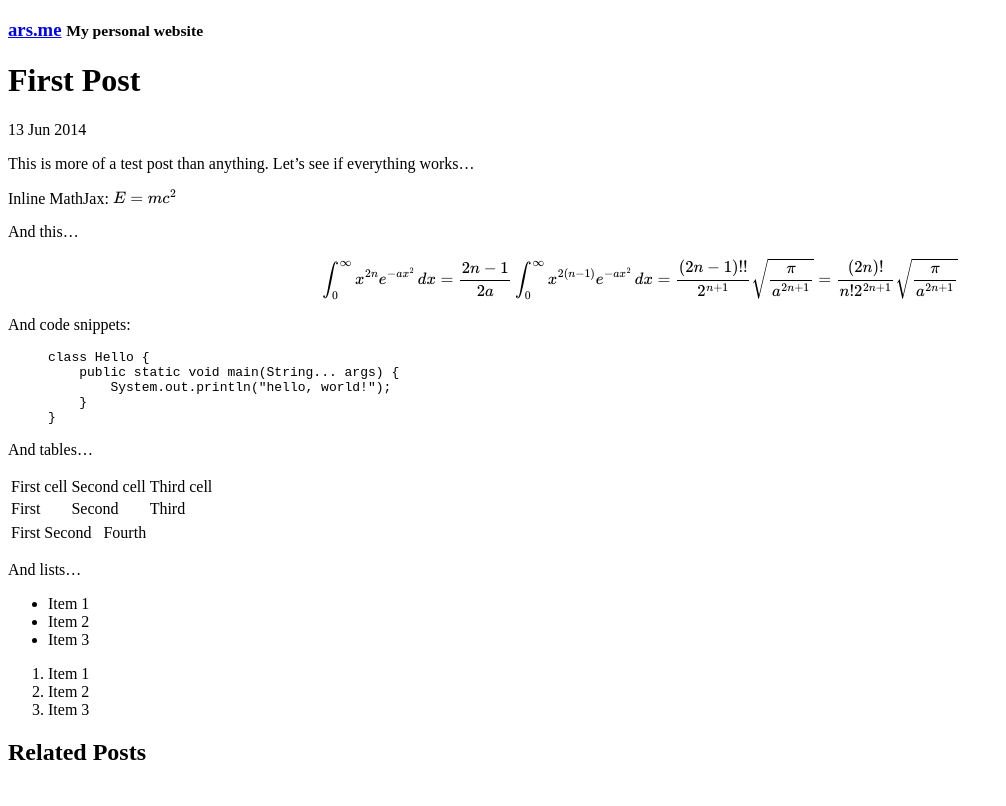
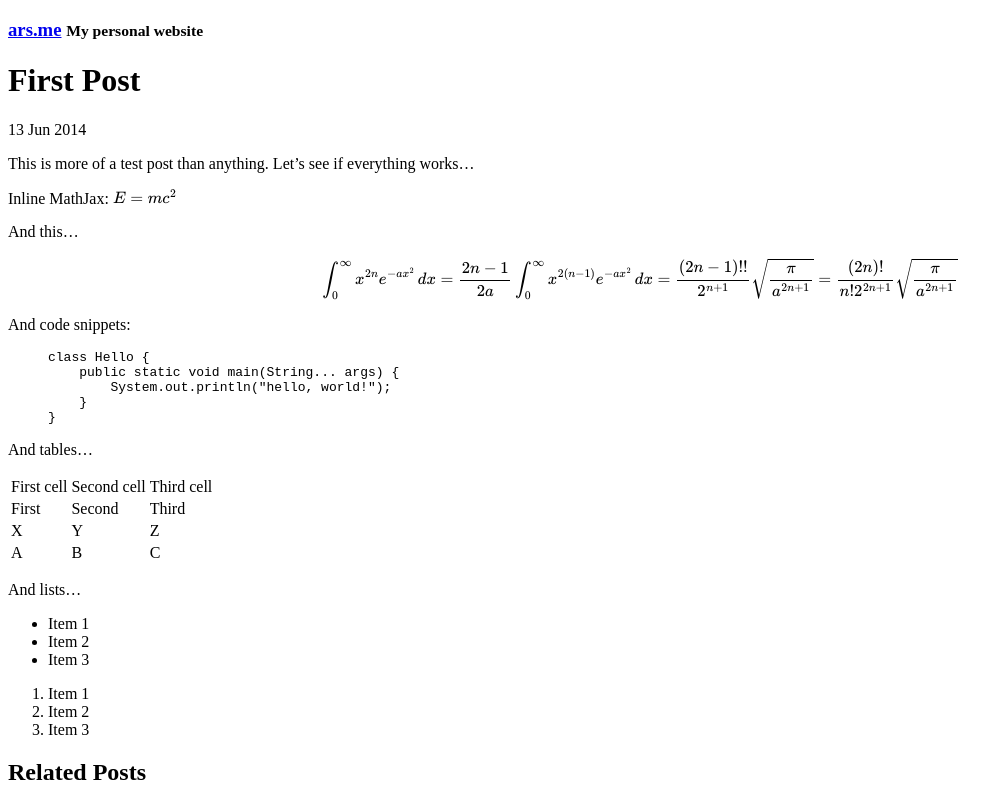
Before and after one commit to arshajii/arshajii.github.io, a Jekyll site: the page built from _posts/2014-06-13-test-post.md, in a window 1280 px wide. Shown: the part 108-914 px from the top of the page, without its empty margins (0-1006 px from the left). Built offline with Jekyll 4.4.1, drawn with Linux system fonts in a browser that asks for light colours; formulas are drawn with MathJax 3.

Commit message:
update first post

```diff
--- a/_posts/2014-06-13-test-post.md
+++ b/_posts/2014-06-13-test-post.md
@@ -32,8 +32,8 @@ And tables...
 
 | First cell|Second cell|Third cell
 | First | Second | Third |
-
-First | Second | | Fourth |
+| X | Y | Z |
+| A | B | C |
 
 And lists...
 
```
